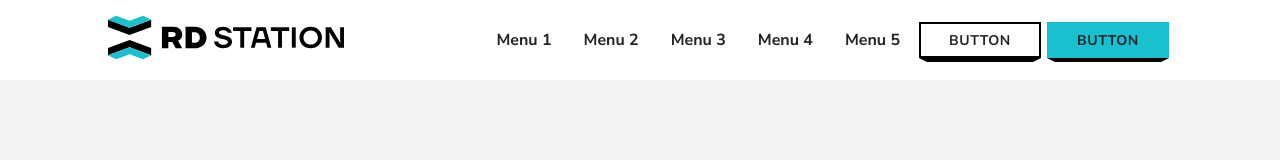
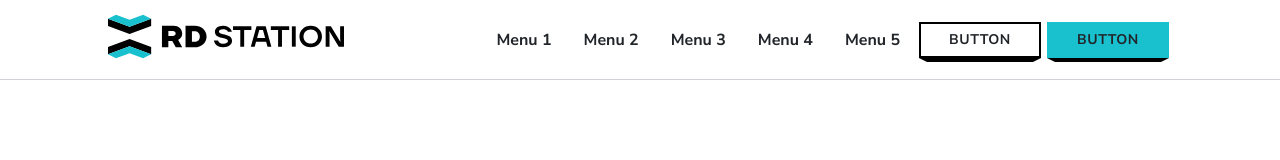
Before and after one commit to fcpmagalhaes/rd-challenge, a Next.js app: page / in a window 1280 px wide. Shown: the top 160 px of the page. Built offline with nearby package versions, Linux system fonts and the light colour scheme; some icons are missing; a web font is replaced by a local one.

Commit message:
Finish menu

```diff
--- a/src/components/Header/index.tsx
+++ b/src/components/Header/index.tsx
@@ -120,11 +120,9 @@ function Header() {
                 Menu 5
               </Link>
             </li>
-
-            {/* <li className={styles.rightButtonsMobile}>
+            <li className={styles.rightButtonsMobile}>
               <Buttons/>
-            </li> */}
-
+            </li>
           </ul>
 
           <div className={styles.RightButtonsDesktop}>
--- a/src/components/Header/styles.module.scss
+++ b/src/components/Header/styles.module.scss
@@ -9,7 +9,7 @@
   width: 100%;
   min-width: 360px;
 
-  border-bottom: 1px solid var(--gray-30);
+  border-bottom: 1px solid var(--gray30);
   padding: 0 108px;
 
   @media (max-width: 576px) {
@@ -107,6 +107,7 @@
             }
           }
         }
+      }
 
       .rightButtonsMobile {
         display: none;
@@ -114,14 +115,12 @@
           width: 100%;
           display: flex;
           margin: 0 auto;
-            background: var(--gray10);
+          background: var(--gray30);
           justify-content: center;
           align-items: center;
           height: 88px;
           border-top: 1px solid var(--gray30);
           border-bottom: 1px solid var(--gray30);
-          }
-
         }
       }
     }
--- a/src/styles/globals.scss
+++ b/src/styles/globals.scss
@@ -6,7 +6,7 @@
 
 body {
   color: var(--gray100);
-  background-color: var(--gray10);
+  background-color: var(--white);
   font-family: var(--nunito);
   transition: all 100ms linear;
 }
```
Lines whose indentation alone changed are shown as unchanged.
